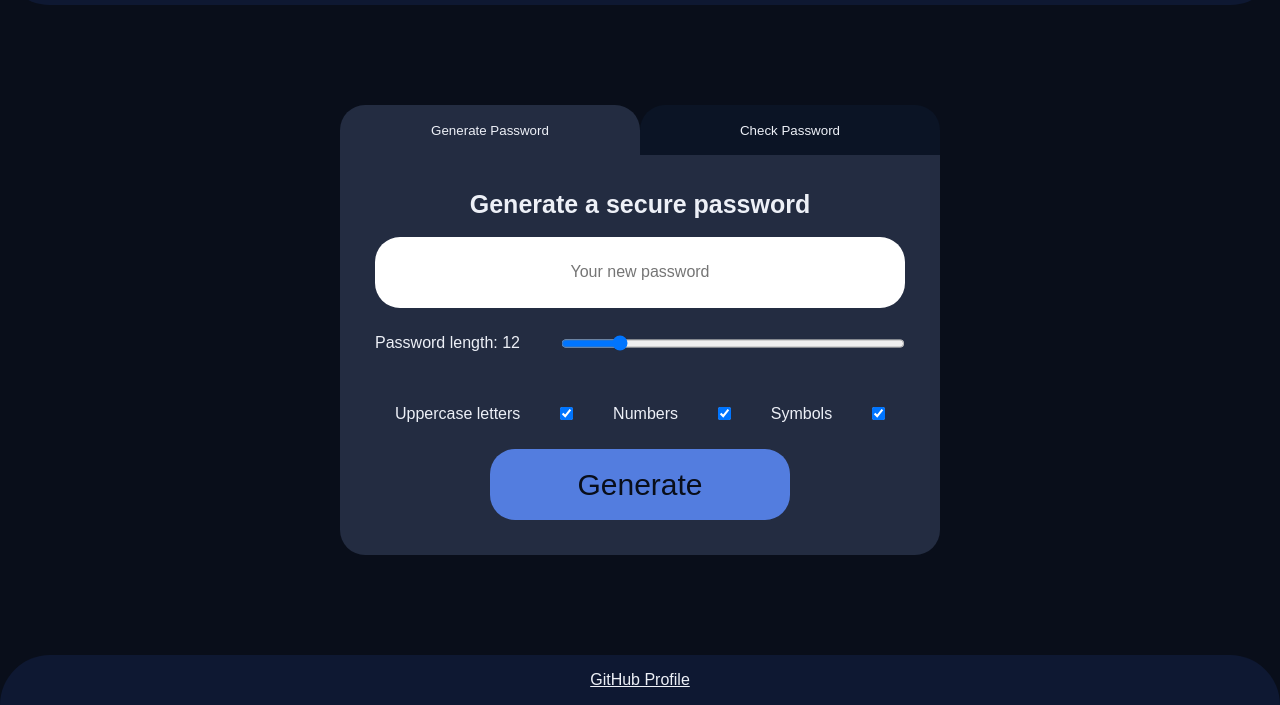
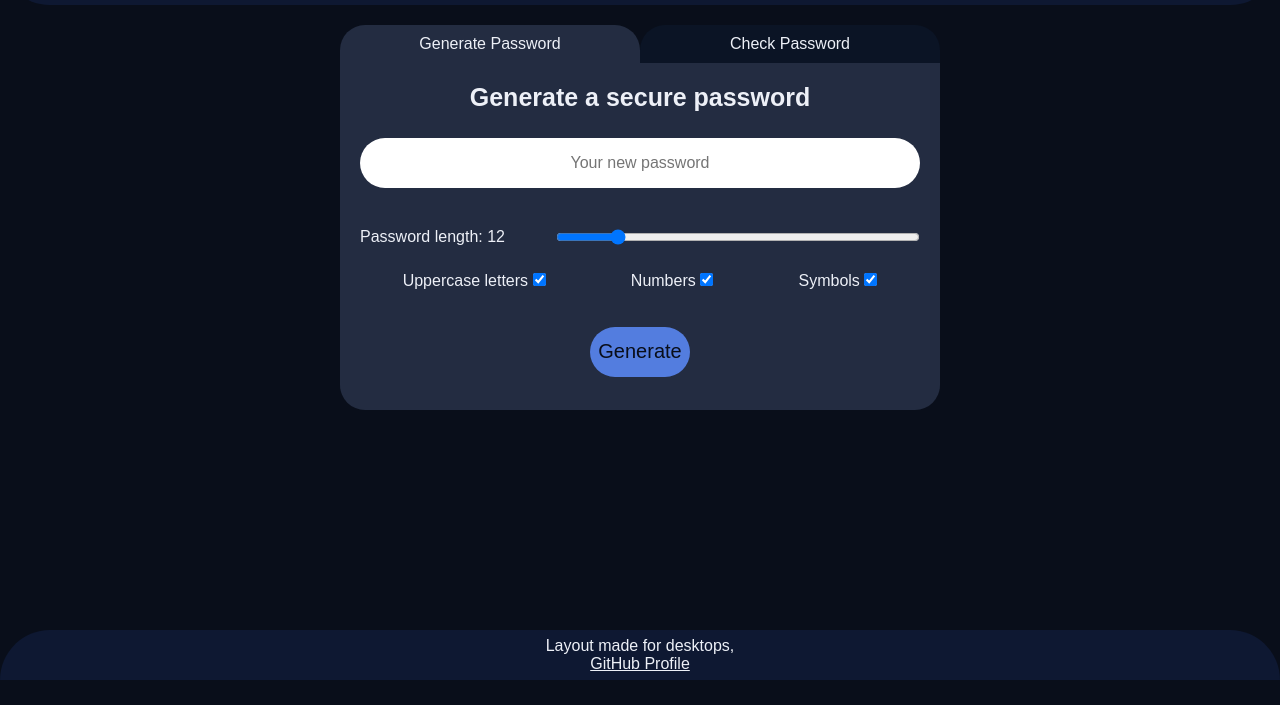
Before and after one commit to krz-sta/NicePass, a website: page index.html in a window 1280 px wide. Shown: the part 120-825 px from the top of the page. After the commit the page ends 800 px from the top, so only its background shows below. Drawn offline with Linux system fonts and the light colour scheme.

Commit message:
Style rework.

```diff
--- a/css/style.css
+++ b/css/style.css
@@ -37,9 +37,10 @@ main {
     display: grid;
     grid-template-areas: "swi" "gen";
     grid-template-columns: 100%;
-    grid-template-rows: 50px 400px;
+    grid-template-rows: auto 1fr;
     grid-area: ma;
-    padding: 100px;
+    padding: 20px;
+    max-height: 425px;
 }
 
 footer {
@@ -53,11 +54,11 @@ footer {
 }
 
 h1 {
-    font-size: 75px;
+    font-size: clamp(40px, 8vw, 75px);
 }
 
 h2 {
-    font-size: 20px;
+    font-size: clamp(16px, 3vw, 20px);
 }
 
 #section-switcher {
@@ -67,15 +68,18 @@ h2 {
     align-items: center;
     justify-content: center;
     justify-self: center;
-    width: 600px;
+    max-width: 600px;
+    width: 100%;
 }
 
 #section-switcher button {
     background-color: #0b1425;
-    width: 300px;
-    height: 100%;
+    width: 50%;
+    height: auto;
+    padding: 10px 0;
     border-radius: 25px 25px 0px 0px;
     border: none;
+    font-size: clamp(12px, 3vw, 16px);
 }
 
 #section-switcher .sel {
@@ -85,8 +89,9 @@ h2 {
 #generator {
     justify-self: center;
     display: grid;
-    width: 600px;
-    grid-template-rows: 2fr 3fr 3fr 3fr 3fr;
+    max-width: 600px;
+    width: 100%;
+    grid-template-rows: auto auto auto auto auto;
     grid-template-columns: 35% 65%;
     grid-template-areas:
         "gt gt"
@@ -96,7 +101,7 @@ h2 {
         "gp gp";
     grid-area: gen;
     background-color: #232c41;
-    padding: 35px;
+    padding: 20px;
     border-radius: 0px 0px 25px 25px;
 }
 
@@ -110,10 +115,12 @@ h3 {
     grid-area: po;
     width: 100%;
     text-align: center;
+    height: 50px;
     border-radius: 25px;
     border: none;
     color: #090e1a;
     font-size: 16px;
+    padding: 0 15px;
 }
 
 #length-slider-label {
@@ -128,10 +135,14 @@ h3 {
 #checkbox-div {
     display: flex;
     flex-direction: row;
-    justify-content: center;
+    justify-content: space-around;
     align-items: center;
     grid-area: cd;
-    justify-content: space-around;
+    flex-wrap: wrap;
+}
+
+#checkbox-div label {
+    min-width: 100px;
 }
 
 #generate-password {
@@ -140,17 +151,22 @@ h3 {
     border: none;
     background-color: #537ddf;
     color: #090e1a;
-    width: 300px;
+    max-width: 300px;
+    width: 100px;
     justify-self: center;
-    font-size: 30px;
+    align-self: center;
+    font-size: 20px;
+    height: 50px;
+    margin-top: 10px;
 }
 
 #checker {
     justify-self: center;
     display: grid;
-    width: 600px;
+    max-width: 600px;
+    max-height: 300px;
     background-color: #232c41;
-    padding: 35px;
+    padding: 35px 20px;
     border-radius: 0px 0px 25px 25px;
     grid-area: gen;
 }
--- a/index.html
+++ b/index.html
@@ -27,14 +27,18 @@
             <label for="length-slider" id="length-slider-label">Password length: <span id="length-value">12</span></label>
             <input type="range" id="length-slider" min="5" max="50" value="12">
             <div id="checkbox-div">
+                <div>
                     <label for="check-uppercase">Uppercase letters</label>
                     <input type="checkbox" id="check-uppercase" checked>
-
+                </div>
+                <div>
                     <label for="check-numbers">Numbers</label>
                     <input type="checkbox" id="check-numbers" checked>
-
+                </div>
+                <div>
                     <label for="check-symbols">Symbols</label>
                     <input type="checkbox" id="check-symbols" checked>
+                </div>
             </div>
             <button id="generate-password">Generate</button>
         </section>
@@ -45,6 +49,6 @@
 
         </section>
     </main>
-    <footer><a href="https://github.com/krz-sta">GitHub Profile</a></footer>
+    <footer>Layout made for desktops, <a href="https://github.com/krz-sta">GitHub Profile</a></footer>
 </body>
 </html>
```
Lines whose indentation alone changed are shown as unchanged.
